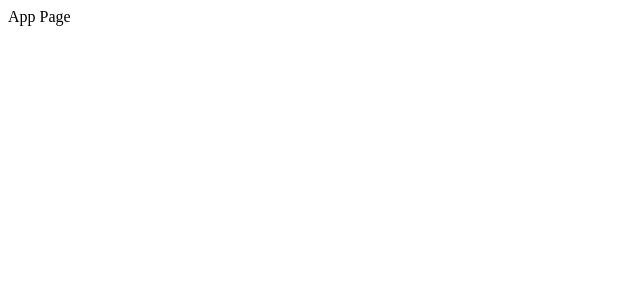
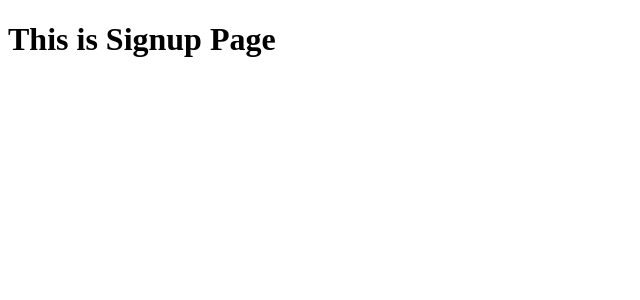
Before and after one commit to blueline1984/wanted-pre-onboarding-frontend, a React (Create React App) app: page /signup in a window 1280 px wide. Before the commit this address had no page. Shown: the top 300 px of the page, without its empty margins (0-640 px from the left). Built offline with nearby package versions, Linux system fonts and the light colour scheme.

Commit message:
chore: 페이지 생성 및  라우팅 설정2

```diff
--- a/src/App.jsx
+++ b/src/App.jsx
@@ -8,10 +8,9 @@ const App = () => {
     <>
       <Routes>
         <Route path="/signin" element={<SignInPage />} />
-        <Route path="/signin" element={<SignUpPage />} />
-        <Route path="/signin" element={<TodoPage />} />
+        <Route path="/signup" element={<SignUpPage />} />
+        <Route path="/todo" element={<TodoPage />} />
       </Routes>
-      <div>App Page</div>
     </>
   );
 };
```
